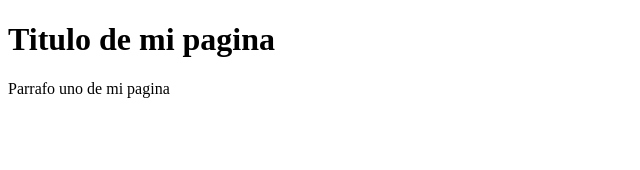
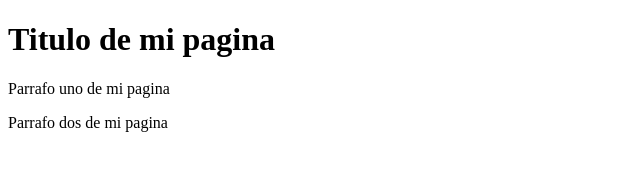
Before and after one commit to Abelardo98/web-Empresa3, a plain HTML site: page index.html in a window 1280 px wide. Shown: the whole page, without its empty margins (0-640 px from the left). Drawn offline with Linux system fonts and the light colour scheme.

Commit message:
Update index.html

```diff
--- a/index.html
+++ b/index.html
@@ -9,5 +9,6 @@
 <body>
     <h1>Titulo de mi pagina</h1>
     <p>Parrafo uno de mi pagina</p>
+    <p>Parrafo dos de mi pagina</p>
 </body>
 </html>
```
